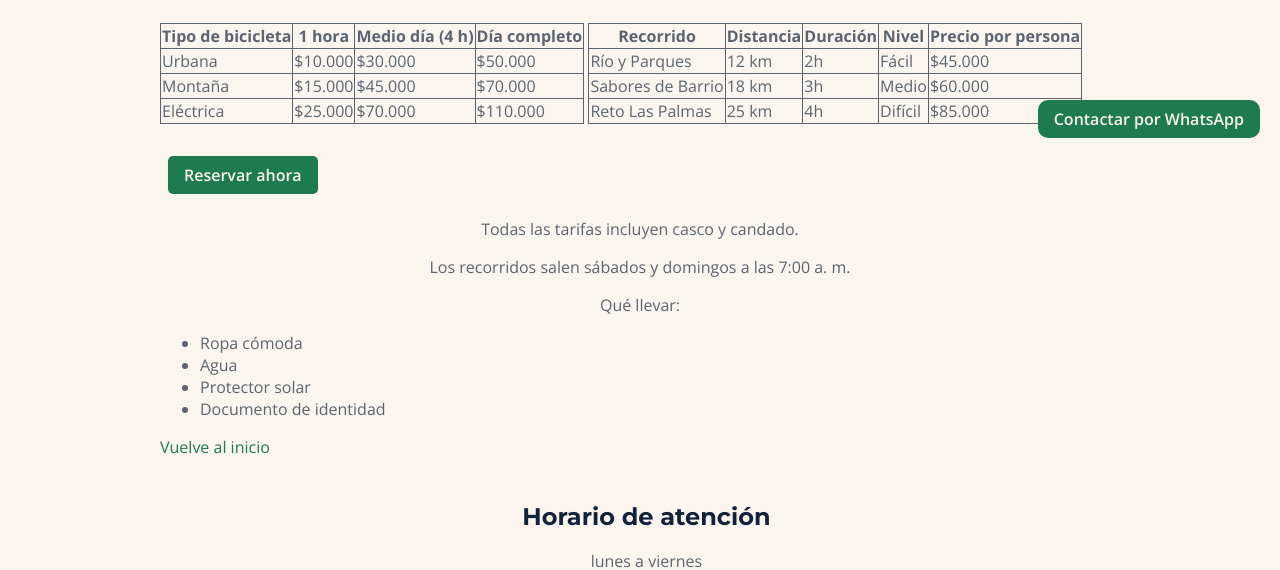
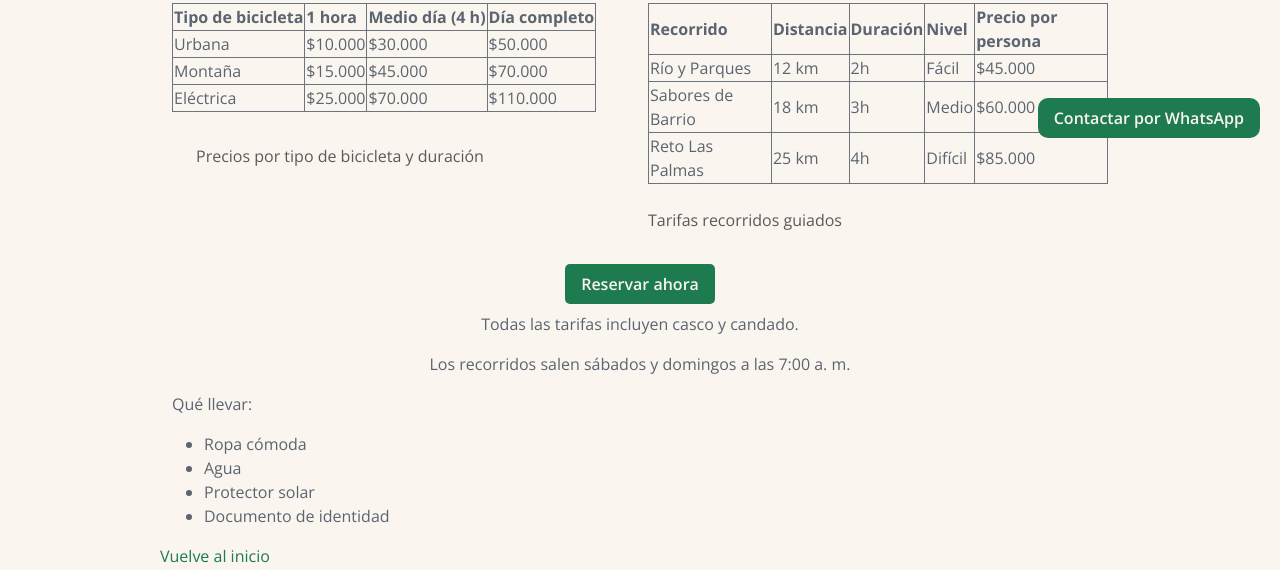
Before and after one commit to JuanPMorales/rueda-libre, a plain HTML site: page paginas/tarifas.html in a window 1280 px wide. Shown: the part 642-1212 px from the top of the page. Drawn offline with nearby package versions, Linux system fonts and the light colour scheme.

Commit message:
feat: organizar con bootstrap tarifas.html

```diff
--- a/css/styles.css
+++ b/css/styles.css
@@ -35,12 +35,6 @@ header {
     justify-content: center;
     gap: var(--espaciado-mediano);
     padding: var(--espaciado-grande);
-}
-
-#portada {
-    display: block;
-    width: 100%;
-    height: auto;
 }
 
 main {
@@ -254,37 +248,6 @@ textarea {
     height: 12rem;
 }
 
-/* TARIFAS */
-/* Tablas de tarifas y recorridos */
-.tarifas {
-    display: block;
-    background-color: var(--crema);
-}
-
-.tarifas table {
-    width: 100%;
-    border-collapse: collapse;
-}
-
-.tarifas h2 {
-    display: block;
-    margin-bottom: var(--espaciado-grande);
-    text-align: center;
-}
-
-.tarifas caption {
-    margin-bottom: var(--espaciado-grande);
-}
-
-.tarifas table {
-    width: 100%;
-    margin-bottom: var(--espaciado-grande);
-}
-
-.tarifas th,
-.tarifas td {
-    border: 1px solid var(--gris-asfalto);
-}
 
 /* GLOBAL */
 /* Botón flotante de WhatsApp */
@@ -340,11 +303,6 @@ textarea {
         flex: 1;
     }
 
-    /* TARIFAS */
-    .tarifas {
-        display: inline-block;
-    }
-
     footer{
         display: flex;
         flex-wrap: wrap;
--- a/paginas/tarifas.html
+++ b/paginas/tarifas.html
@@ -5,18 +5,18 @@
     <meta name="viewport" content="width=device-width, initial-scale=1.0">
     <meta name="description" content="Rueda Libre | Tarifas de bicicletas">
     <link rel="icon" href="../img/logo.png">
-    <link rel="stylesheet" href="../css/styles.css">
     <!-- Enlaces a fuentes de Google Fonts -->
     <link rel="preconnect" href="https://fonts.googleapis.com">
     <link rel="preconnect" href="https://fonts.gstatic.com" crossorigin>
     <link href="https://fonts.googleapis.com/css2?family=Montserrat:ital,wght@0,700;1,700&family=Open+Sans:ital,wght@0,300..800;1,300..800&display=swap" rel="stylesheet">
     <title>Tarifas | Rueda Libre</title>
+    <!--Bootstrap-->
+    <link href="https://cdn.jsdelivr.net/npm/bootstrap@5.3.8/dist/css/bootstrap.min.css" rel="stylesheet" integrity="sha384-sRIl4kxILFvY47J16cr9ZwB07vP4J8+LH7qKQnuqkuIAvNWLzeN8tE5YBujZqJLB" crossorigin="anonymous">
+    <link rel="stylesheet" href="../css/styles.css">
 </head>
 <body>
     <header>
-
         <h1>Rueda Libre</h1>
-
         <nav id="menu" >
             <ul>
                 <li><a href="../index.html">Inicio</a></li>
@@ -28,11 +28,15 @@
 
 
     <main>
-        <img  id="portada" src="../img/portada_Rueda_Libre.png" alt="Bicicletas y servicios de Rueda Libre">
-        <section class="tarifas">
-            <h2>Tarifas de alquiler de bicicletas</h2>
-            <table>
-                <caption>Precios por tipo de bicicleta y duración</caption>
+        <img class="d-block w-100 h-auto" src="../img/portada_Rueda_Libre.png" alt="Bicicletas y servicios de Rueda Libre">
+
+        <section class="container">
+            <section class="row g-3">
+                <section class="col-12 col-lg-6">
+                    <h2 class="d-block m-4 text-center">Tarifas de alquiler de bicicletas</h2>
+                    <div class="table-responsive">
+                        <table class="table-bordered border-secondary">
+                            <caption class="m-4">Precios por tipo de bicicleta y duración</caption>
                             <thead>
                                 <tr>
                                     <th scope="col">Tipo de bicicleta</th>
@@ -47,12 +51,14 @@
                                 <tr><td>Eléctrica</td><td>$25.000</td><td>$70.000</td><td>$110.000</td></tr>
                             </tbody>
                         </table>
+                    </div>
                 </section>
 
-        <section class="tarifas" id="tarifasRecorridosGuiados">
-            <h2>Precios de recorridos guiados</h2>
-                <table class="tabla-contenedor">
-                    <caption>Tarifas recorridos guiados</caption>
+                <section class="col-12 col-lg-6">
+                    <h2 class="d-block m-4 text-center" >Precios de recorridos guiados</h2>
+                    <div class="table-responsive">
+                        <table class="table-bordered border-secondary">
+                            <caption class="mt-3">Tarifas recorridos guiados</caption>
                             <thead>
                                 <tr>
                                     <th scope="col">Recorrido</th>
@@ -68,29 +74,29 @@
                                 <tr><td>Reto Las Palmas</td><td>25 km</td><td>4h</td><td>Difícil</td><td>$85.000</td></tr>
                             </tbody>
                         </table>
+                    </div>
                 </section>
 
-
-        <aside>
+                <aside class="col-12 text-center">
                     <a class="boton-accion" href="reservas.html">Reservar ahora</a>
                     <p>Todas las tarifas incluyen casco y candado.</p>
                     <p>Los recorridos salen sábados y domingos a las 7:00 a. m.</p>
 
-            <p>Qué llevar:</p>
-            <ul>
+                    <p class="text-start">Qué llevar:</p>
+                    <ul class="text-start">
                         <li>Ropa cómoda</li>
                         <li>Agua</li>
                         <li>Protector solar</li>
                         <li>Documento de identidad</li>
                     </ul>
                 </aside>
+            </section>
+        </section>
 
         <section>
             <a href="../index.html">Vuelve al inicio</a>
         </section>
-
         <a class="WhatsApp" href="https://wa.me/573000000000" target="_blank" rel="noopener noreferrer">Contactar por WhatsApp</a>
-
     </main>
 
     <footer>
@@ -109,5 +115,6 @@
             <a href="mailto:hola@ruedalibre.example">Correo electrónico</a>
         <p>Copyright © 2026</p>
     </footer>
+    <script src="https://cdn.jsdelivr.net/npm/bootstrap@5.3.8/dist/js/bootstrap.bundle.min.js" integrity="sha384-FKyoEForCGlyvwx9Hj09JcYn3nv7wiPVlz7YYwJrWVcXK/BmnVDxM+D2scQbITxI" crossorigin="anonymous"></script>
 </body>
 </html>
```
Lines whose indentation alone changed are shown as unchanged.
